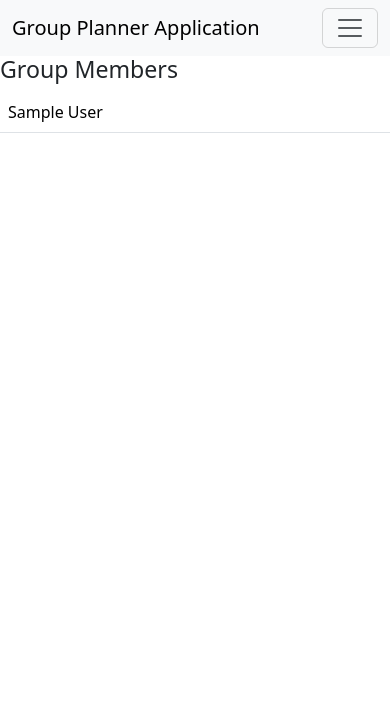
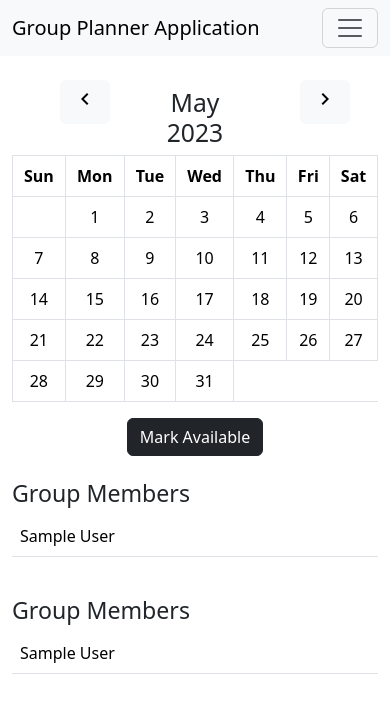
Before and after one commit to Gregorh98/GroupPlannerApplication, a Flask app: page /home in a window 390 px wide. Shown: the top 713 px of the page. Run offline with Flask 3, Linux system fonts and the light colour scheme; the visitor is signed in with stand-in values (Sample User, id 1); data that the repository does not hold is empty; some libraries are stand-ins or nearby versions.

Commit message:
Added calendar

```diff
--- a/db.py
+++ b/db.py
@@ -6,7 +6,6 @@ from dotenv import load_dotenv
 load_dotenv()
 
 def getConn():
-    print(os.getenv("DB_PASS"))
     return psycopg2.connect(
         host=os.getenv("DB_HOST"),
         port=os.getenv("DB_PORT"),
--- /dev/null
+++ b/static/css/calendar.css
@@ -0,0 +1,6 @@
+.selected {
+  background-color: #ccc;
+}
+.current-day {
+  background-color: blue;
+}
--- a/templates/home.html
+++ b/templates/home.html
@@ -3,18 +3,40 @@
 <head>
 <meta charset="utf-8">
 <meta name="viewport" content="width=device-width, initial-scale=1">
-    <title>Group Planner - Home</title>
-    <link href="https://cdn.jsdelivr.net/npm/bootstrap@5.3.0-alpha3/dist/css/bootstrap.min.css" rel="stylesheet"
-          integrity="sha384-KK94CHFLLe+nY2dmCWGMq91rCGa5gtU4mk92HdvYe+M/SXH301p5ILy+dN9+nJOZ" crossorigin="anonymous">
+<title>Home</title>
+<link href="https://cdn.jsdelivr.net/npm/bootstrap@5.3.0-alpha3/dist/css/bootstrap.min.css" rel="stylesheet" integrity="sha384-KK94CHFLLe+nY2dmCWGMq91rCGa5gtU4mk92HdvYe+M/SXH301p5ILy+dN9+nJOZ" crossorigin="anonymous">
+<link rel="stylesheet" href="https://fonts.googleapis.com/icon?family=Material+Icons">
+<style>
+table .selected {
+  background-color: #ccc;
+}
+</style>
+
 </head>
 <body>
 {% include "_includes/_navbar.html"%}
 <div class="grid">
     <div class="row">
-        <div class="col">
-            <!-- Calendar here -->
+        <div class="col-sm">
+            <div class="container" style="text-align: center">
+                 <div class="row mt-4">
+                     <div class="col-4 text-end">
+                         <button class="btn btn-light me-2" onclick="prevMonth()"><i class="material-icons">keyboard_arrow_left</i></button>
                      </div>
+                      <div class="col-4 text-center">
+                          <h2 id="monthDisplay" class="mt-2">Select a Date Range</h2>
+                      </div>
+                      <div class="col-4">
+                          <button class="btn btn-light" onclick="nextMonth()"><i class="material-icons">keyboard_arrow_right</i></button>
+                      </div>
+                </div>
+                <div id="calendar"></div>
+                <button class="btn btn-dark" onclick="printAndClearSelectedDates()">Mark Available</button>
+            </div>
+        </div>
+
         <div class="col-sm">
+            <div class="container mt-4">
                 <h3>Group Members</h3>
 
                 <table class="table">
@@ -25,14 +47,133 @@
                     {% endfor %}
                     </tbody>
                 </table>
+
+            </div>
+        </div>
+
+        <div class="col-sm">
+            <div class="container mt-4">
+                <h3>Group Members</h3>
+
+                <table class="table">
+                    <tbody>
+                    <tr><td>{{ session["name"].title() }}</td></tr>
+                    {% for member in groupMembers %}
+                    <tr><td>[1]</td><td>{{member[0].title()}}</td></tr>
+                    {% endfor %}
+                    </tbody>
+                </table>
             </div>
         </div>
     </div>
-<script src="https://cdn.jsdelivr.net/npm/@popperjs/core@2.11.7/dist/umd/popper.min.js"
-        integrity="sha384-zYPOMqeu1DAVkHiLqWBUTcbYfZ8osu1Nd6Z89ify25QV9guujx43ITvfi12/QExE"
-        crossorigin="anonymous"></script>
-<script src="https://cdn.jsdelivr.net/npm/bootstrap@5.3.0-alpha3/dist/js/bootstrap.min.js"
-        integrity="sha384-Y4oOpwW3duJdCWv5ly8SCFYWqFDsfob/3GkgExXKV4idmbt98QcxXYs9UoXAB7BZ"
-        crossorigin="anonymous"></script>
+</div>
+<script src="https://cdn.jsdelivr.net/npm/bootstrap@5.0.2/dist/js/bootstrap.bundle.min.js" integrity="sha384-MrcW6ZMFYlzcLA8Nl+NtUVF0sA7MsXsP1UyJoMp4YLEuNSfAP+JcXn/tWtIaxVXM" crossorigin="anonymous"></script>
+  <script>
+    var selectedDates = [];
+    var currentDate = new Date();
+    const todaysDate = new Date();
+
+    function printAndClearSelectedDates() {
+      console.log("Selected Dates:", selectedDates);
+      selectedDates = [];
+      createCalendar(currentDate.getFullYear(), currentDate.getMonth());
+    }
+
+    function createCalendar(year, month) {
+      var calendar = document.getElementById("calendar");
+      calendar.innerHTML = "";
+
+      var daysInMonth = new Date(year, month + 1, 0).getDate();
+      var firstDayIndex = new Date(year, month, 1).getDay();
+
+      var date = 1;
+
+      var table = document.createElement("table");
+      table.classList.add("table", "table-bordered", "text-center");
+
+      var thead = document.createElement("thead");
+      var tbody = document.createElement("tbody");
+
+      var daysOfWeek = ["Sun", "Mon", "Tue", "Wed", "Thu", "Fri", "Sat"];
+
+      // Create header row with days of the week
+      var headerRow = document.createElement("tr");
+      for (var i = 0; i < 7; i++) {
+        var cell = document.createElement("th");
+        cell.textContent = daysOfWeek[i];
+        headerRow.appendChild(cell);
+      }
+      thead.appendChild(headerRow);
+
+      table.appendChild(thead);
+
+      // Create calendar rows
+      for (var i = 0; i < 6; i++) {
+        var row = document.createElement("tr");
+
+        // Create calendar cells
+        for (var j = 0; j < 7; j++) {
+          if (i === 0 && j < firstDayIndex) {
+            // Empty cells before the first day of the month
+            var cell = document.createElement("td");
+            row.appendChild(cell);
+          } else if (date > daysInMonth) {
+            // Empty cells after the last day of the month
+            break;
+          } else {
+            var cell = document.createElement("td");
+            cell.textContent = date;
+
+            cell.addEventListener("click", function() {
+                  var selectedDate = new Date(year, month, parseInt(this.textContent));
+                  if (!this.classList.contains("selected")) {
+                    this.classList.add("selected");
+                    selectedDates.push(selectedDate);
+                  } else {
+                    this.classList.remove("selected");
+                    var index = selectedDates.findIndex(function(date) {
+                      return date.getTime() === selectedDate.getTime();
+                    });
+                    if (index > -1) {
+                      selectedDates.splice(index, 1);
+                    }
+                  }
+                });
+
+            /*if (date === todaysDate.getDate() && month === todaysDate.getMonth() && year === todaysDate.getFullYear()) {
+                cell.style.background = "blue";
+                cell.style.color = "white";
+            }*/
+
+            row.appendChild(cell);
+            date++;
+          }
+        }
+
+        tbody.appendChild(row);
+      }
+
+      table.appendChild(tbody);
+      calendar.appendChild(table);
+      updateMonthDisplay(month, year);
+    }
+
+    function updateMonthDisplay(month, year) {
+      var monthDisplay = document.getElementById("monthDisplay");
+      monthDisplay.innerHTML = new Date(year, month).toLocaleString('default', { month: 'long', year: 'numeric' });
+    }
+
+    function prevMonth() {
+      currentDate.setMonth(currentDate.getMonth() - 1);
+      createCalendar(currentDate.getFullYear(), currentDate.getMonth());
+    }
+
+    function nextMonth() {
+      currentDate.setMonth(currentDate.getMonth() + 1);
+      createCalendar(currentDate.getFullYear(), currentDate.getMonth());
+    }
+
+    createCalendar(currentDate.getFullYear(), currentDate.getMonth());
+  </script>
 </body>
 </html>
```
Lines whose indentation alone changed are shown as unchanged.
